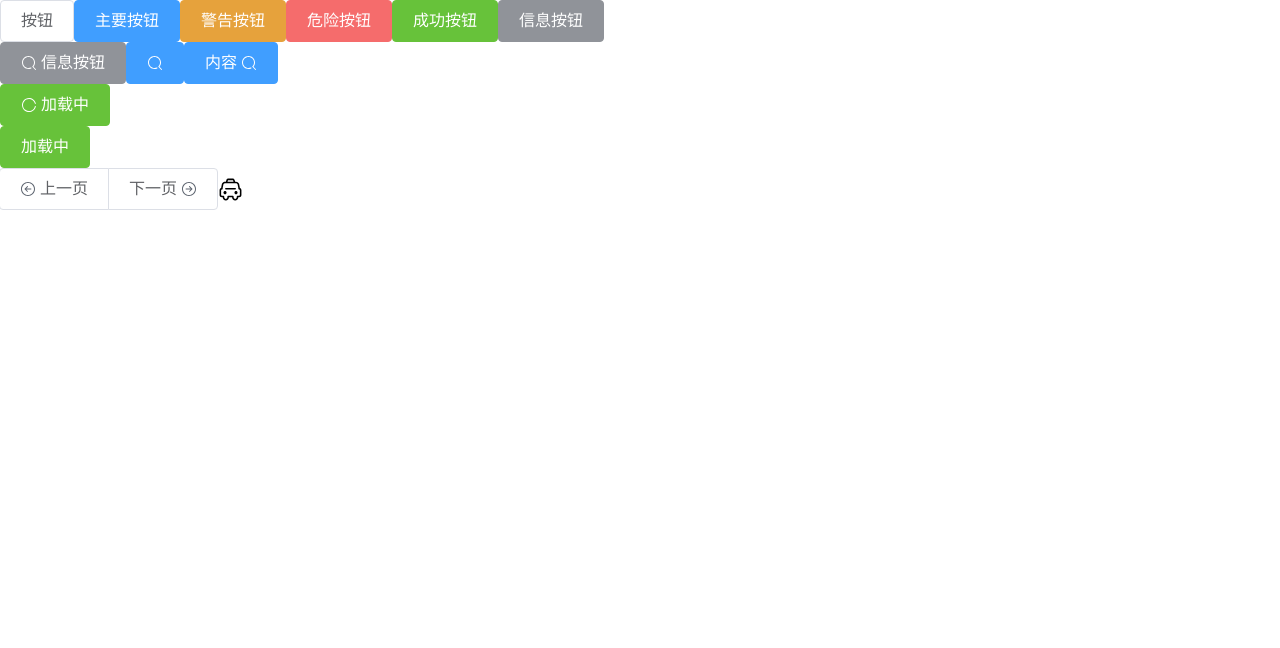
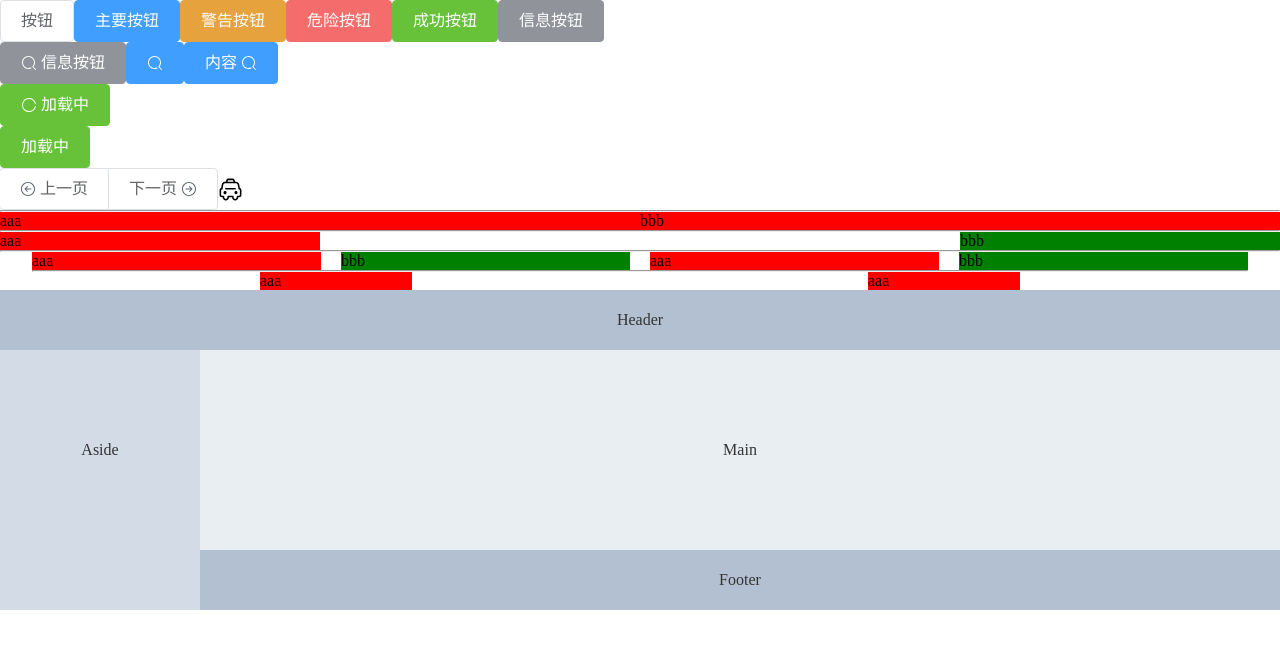
Before and after one commit to cjshinning/zhu-ui-2020, a Vue app: page / in a window 1280 px wide. Shown: the top 648 px of the page. Built offline with nearby package versions, Linux system fonts and the light colour scheme.

Commit message:
5.container组件

```diff
--- a/package.json
+++ b/package.json
@@ -1,6 +1,6 @@
 {
   "name": "zhu-ui-2020",
-  "version": "1.0.0",
+  "version": "1.0.1",
   "private": false,
   "scripts": {
     "serve": "vue-cli-service serve",
--- a/src/App.vue
+++ b/src/App.vue
@@ -35,6 +35,75 @@
     </zh-button-group>
 
     <zh-icon icon="taxi"></zh-icon>
+
+    <hr>
+    <zh-row>
+      <zh-col :span="12">
+        <div class="red">aaa</div>
+      </zh-col>
+      <zh-col :span="12">
+        <div class="red">bbb</div>
+      </zh-col>
+    </zh-row>
+    <zh-row>
+      <zh-col :span="24">
+        <div class="green"></div>
+      </zh-col>
+    </zh-row>
+
+    <hr>
+
+    <zh-row>
+      <zh-col :span="6">
+        <div class="red">aaa</div>
+      </zh-col>
+      <zh-col :span="6" :offset="12">
+        <div class="green">bbb</div>
+      </zh-col>
+    </zh-row>
+
+    <hr>
+
+    <div style="width: 95%; margin: 0 auto;">
+      <zh-row :gutter="20">
+        <zh-col :span="6">
+          <div class="red">aaa</div>
+        </zh-col>
+        <zh-col :span="6">
+          <div class="green">bbb</div>
+        </zh-col>
+        <zh-col :span="6">
+          <div class="red">aaa</div>
+        </zh-col>
+        <zh-col :span="6">
+          <div class="green">bbb</div>
+        </zh-col>
+      </zh-row>
+
+      <hr>
+
+      <zh-row justify="space-around">
+        <zh-col :span="3">
+          <div class="red">aaa</div>
+        </zh-col>
+        <zh-col :span="3">
+          <div class="red">aaa</div>
+        </zh-col>
+      </zh-row>
+    </div>
+
+
+    <zh-container>
+      <zh-header>Header</zh-header>
+      <zh-container>
+        <zh-aside width="200px">Aside</zh-aside>
+        <zh-container>
+          <zh-main>Main</zh-main>
+          <zh-footer>Footer</zh-footer>
+        </zh-container>
+      </zh-container>
+    </zh-container>
+
   </div>
 </template>
 
@@ -49,4 +118,47 @@ export default {
 }
 </script>
 
-<style lang="scss"></style>
+<style lang="scss">
+.red {
+  background: red;
+}
+
+.green {
+  background: green;
+}
+
+.zh-header,
+.zh-footer {
+  background-color: #B3C0D1;
+  color: #333;
+  text-align: center;
+  line-height: 60px;
+}
+
+.zh-aside {
+  background-color: #D3DCE6;
+  color: #333;
+  text-align: center;
+  line-height: 200px;
+}
+
+.zh-main {
+  background-color: #E9EEF3;
+  color: #333;
+  text-align: center;
+  line-height: 160px;
+}
+
+body>.zh-container {
+  margin-bottom: 40px;
+}
+
+.zh-container:nth-child(5) .zh-aside,
+.zh-container:nth-child(6) .zh-aside {
+  line-height: 260px;
+}
+
+.zh-container:nth-child(7) .zh-aside {
+  line-height: 320px;
+}
+</style>
--- a/src/packages/button-group.vue
+++ b/src/packages/button/button-group.vue
@@ -18,7 +18,7 @@ export default {
 </script>
 
 <style lang="scss">
-@import '../styles/_var.scss';
+@import '../../styles/_var.scss';
 
 .zh-button-group {
   display: inline-flex;
--- a/src/packages/button.vue
+++ b/src/packages/button/button.vue
@@ -56,7 +56,7 @@ export default {
 </script>
 
 <style lang="scss">
-@import '../styles/_var.scss';
+@import '../../styles/_var.scss';
 $height: 42px;
 $font-size: 16px;
 $color: #606266;
--- /dev/null
+++ b/src/packages/container/aside.vue
@@ -0,0 +1,17 @@
+<template>
+  <aside class="zh-aside" :style="{ width }">
+    <slot></slot>
+  </aside>
+</template>
+
+<script>
+export default {
+  name: 'zh-aside',
+  props: {
+    width: {
+      type: String,
+      default: '300px'
+    }
+  }
+}
+</script>
--- /dev/null
+++ b/src/packages/container/container.vue
@@ -0,0 +1,29 @@
+<template>
+  <section class="zh-container" :class="{ isVertical }">
+    <slot></slot>
+  </section>
+</template>
+
+<script>
+export default {
+  name: 'zh-container',
+  data() {
+    return { isVertical: true }
+  },
+  mounted() {
+    this.isVertical = this.$children.some(child => ['zh-footer', 'zh-header'].includes(child.$options.name));
+  },
+}
+</script>
+
+<style lang="scss">
+.zh-container {
+  display: flex;
+  flex-direction: row;
+  flex: 1;
+}
+
+.zh-container.isVertical {
+  flex-direction: column;
+}
+</style>
--- /dev/null
+++ b/src/packages/container/footer.vue
@@ -0,0 +1,17 @@
+<template>
+  <footer class="zh-footer">
+    <slot></slot>
+  </footer>
+</template>
+
+<script>
+export default {
+  name: 'zh-footer'
+}
+</script>
+
+<style lang="scss">
+.zh-footer {
+  height: 60px;
+}
+</style>
--- /dev/null
+++ b/src/packages/container/header.vue
@@ -0,0 +1,17 @@
+<template>
+  <header class="zh-header">
+    <slot></slot>
+  </header>
+</template>
+
+<script>
+export default {
+  name: 'zh-header'
+}
+</script>
+
+<style lang="scss">
+.zh-header {
+  height: 60px;
+}
+</style>
--- /dev/null
+++ b/src/packages/container/main.vue
@@ -0,0 +1,18 @@
+<template>
+  <main class="zh-main">
+    <slot></slot>
+  </main>
+</template>
+
+<script>
+export default {
+  name: 'zh-main'
+}
+</script>
+
+<style lang="scss">
+.zh-main {
+  flex: 1;
+  padding: 20px;
+}
+</style>
--- /dev/null
+++ b/src/packages/layout/col.vue
@@ -0,0 +1,57 @@
+<template>
+  <div class="zh-col" :class="colClass" :style="colStyle">
+    <slot></slot>
+  </div>
+</template>
+
+<script>
+export default {
+  name: 'zh-col',
+  data() {
+    return { gutter: 0 }
+  },
+  props: {
+    span: {
+      type: Number,
+      default: 24
+    },
+    offset: {
+      type: Number,
+      offset: 0
+    }
+  },
+  computed: {
+    colClass() {  //统一管理我们的样式
+      let classes = [];
+      classes.push(`zh-col-${this.span}`);
+      if (this.offset) {
+        classes.push(`zh-col-offset-${this.offset}`)
+      }
+      return classes;
+    },
+    colStyle() {
+      let style = {};
+      if (this.gutter) {
+        style = {
+          ...style,
+          paddingLeft: this.gutter / 2 + 'px',
+          paddingRight: this.gutter / 2 + 'px'
+        }
+      }
+      return style;
+    }
+  }
+}
+</script>
+
+<style lang="scss">
+@for $i from 1 through 24 {
+  .zh-col-#{$i} {
+    width: $i/24*100%;
+  }
+
+  .zh-col-offset-#{$i} {
+    margin-left: $i/24*100%;
+  }
+}
+</style>
--- /dev/null
+++ b/src/packages/layout/row.vue
@@ -0,0 +1,58 @@
+<template>
+  <div class="zh-row" :style="rowStyle">
+    <slot></slot>
+  </div>
+</template>
+
+<script>
+export default {
+  name: 'zh-row',
+  props: {
+    gutter: {
+      type: Number,
+      default: 0
+    },
+    justify: {
+      type: String,
+      validator(type) {
+        if (type && !['start', 'end', 'center', 'space-around', 'space-between']) {
+          console.error('类型必须是：' + ['start', 'end', 'center', 'space-around', 'space-between'].join('、'));
+        }
+        return true;
+      }
+    }
+  },
+  computed: {
+    rowStyle() {
+      let style = [];
+      if (this.gutter) {
+        style = {
+          ...style,
+          marginLeft: -this.gutter / 2 + 'px',
+          marginRight: -this.gutter / 2 + 'px'
+        }
+      }
+      if (this.justify) {
+        let key = ['start', 'end'].includes(this.justify) ? 'flex-' + this.justify : this.justify;
+        style = {
+          ...style,
+          justifyContent: key
+        }
+      }
+      return style;
+    }
+  },
+  mounted() {
+    this.$children.forEach(child => {
+      child.gutter = this.gutter;
+    })
+  },
+}
+</script>
+<style lang="scss">
+.zh-row {
+  display: flex;
+  overflow: hidden;
+  flex-wrap: wrap;
+}
+</style>
```
Also changed, not shown: src/packages/index.js (+16 -2 lines), 1 other file (tests, documents, lock files or other folders).
